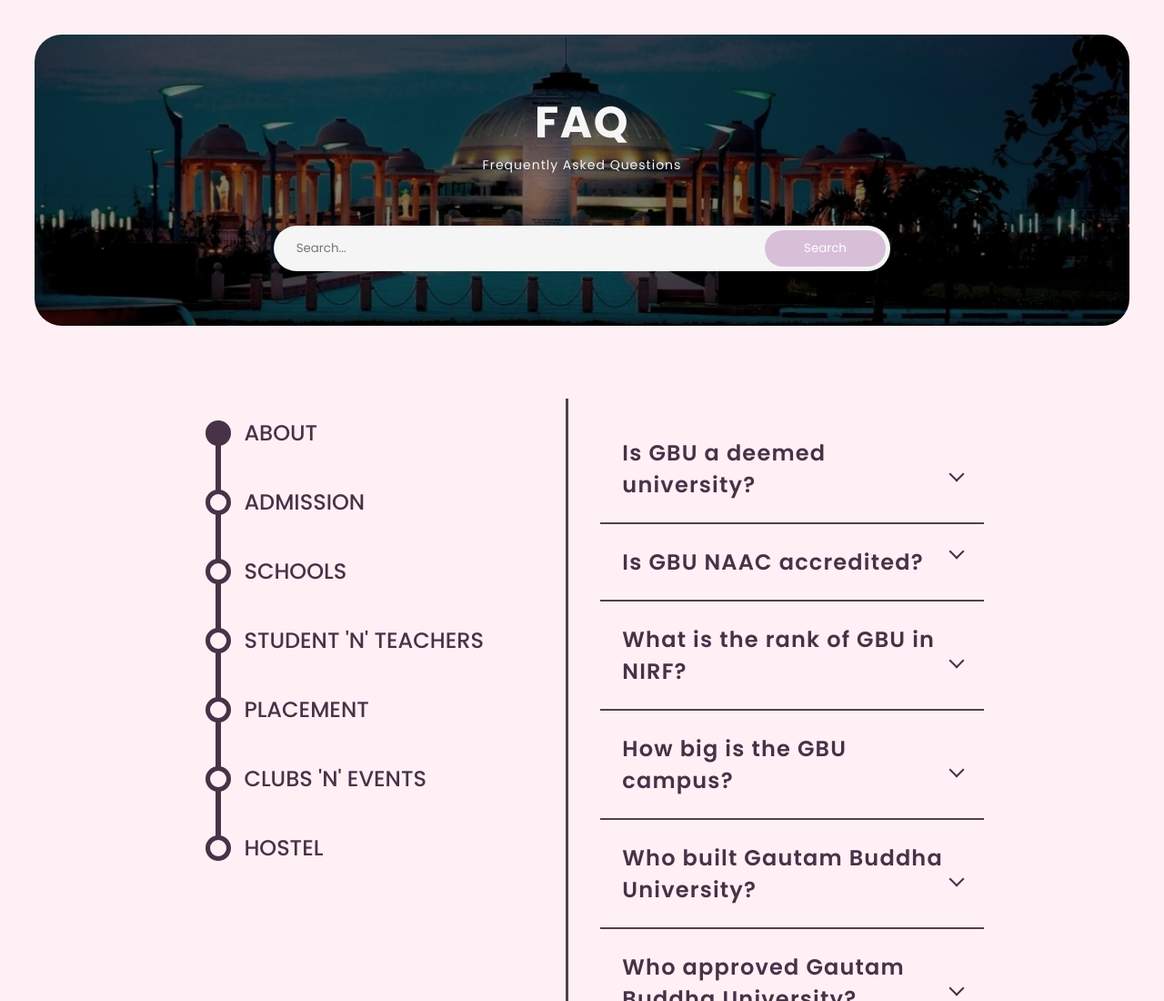
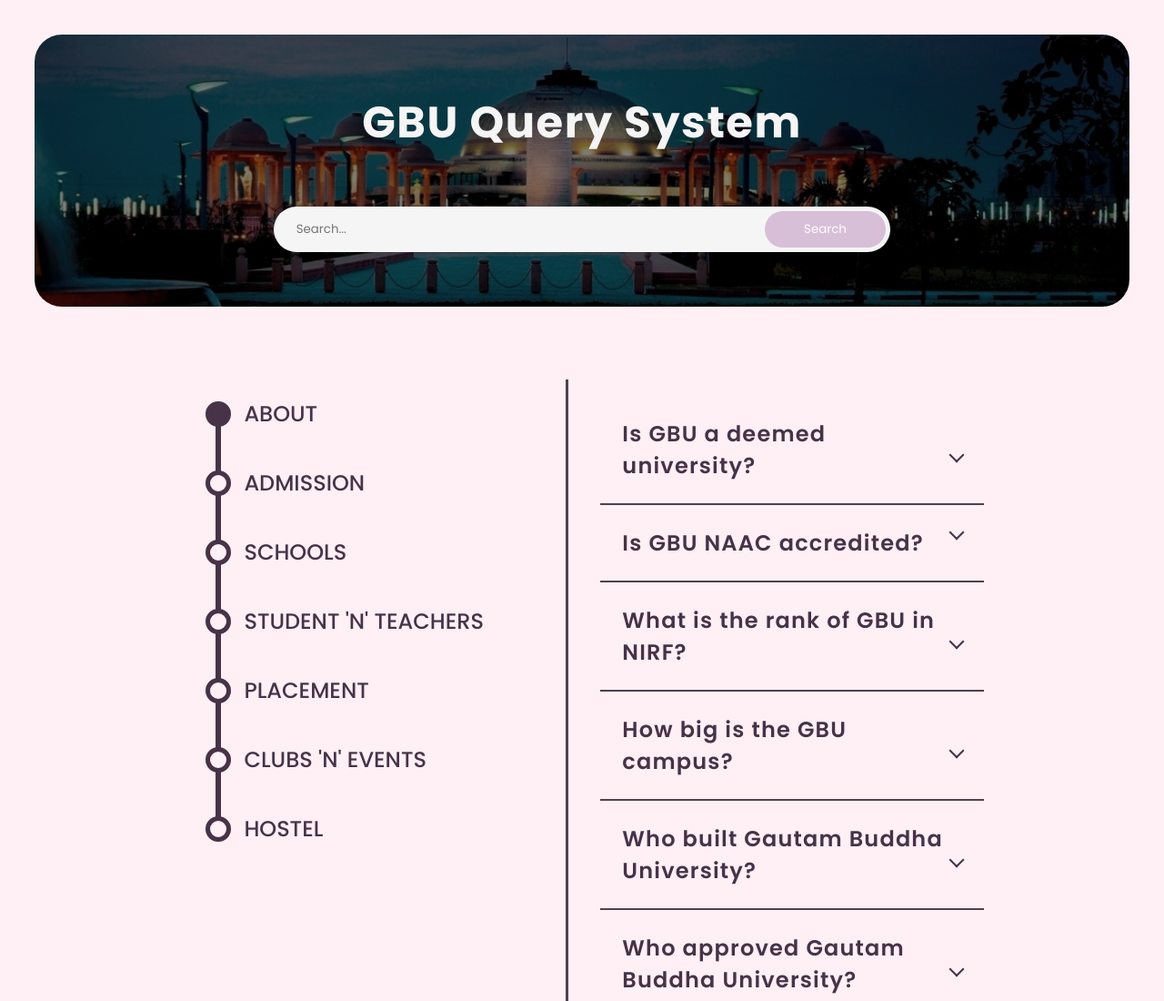
Before and after one commit to tamalmisra/GBUQuerySystem, a plain HTML site: page index.html in a window 1280 px wide. Shown: the top 1100 px of the page at 91% size. Drawn offline with Linux system fonts and the light colour scheme.

Commit message:
index_1.html

```diff
--- a/index.html
+++ b/index.html
@@ -11,15 +11,15 @@
     <link rel="preconnect" href="https://fonts.googleapis.com">
     <link rel="preconnect" href="https://fonts.gstatic.com" crossorigin>
     <link href="https://fonts.googleapis.com/css2?family=Playfair+Display&display=swap" rel="stylesheet">
-    <title>GBU - FAQ</title>
+    <title>GBU Query System</title>
     <script src="./script.js" defer></script>
 </head>
 
 <body>
 
     <div class="header">
-        <h1 class="header-title">FAQ</h1>
-        <p class="header-desc">Frequently Asked Questions</p>
+        <h1 class="header-title">GBU Query System</h1>
+<!--         <p class="header-desc">Frequently Asked Questions</p> -->
 
         <div class="search">
             <input type="text" placeholder="Search...">
```
